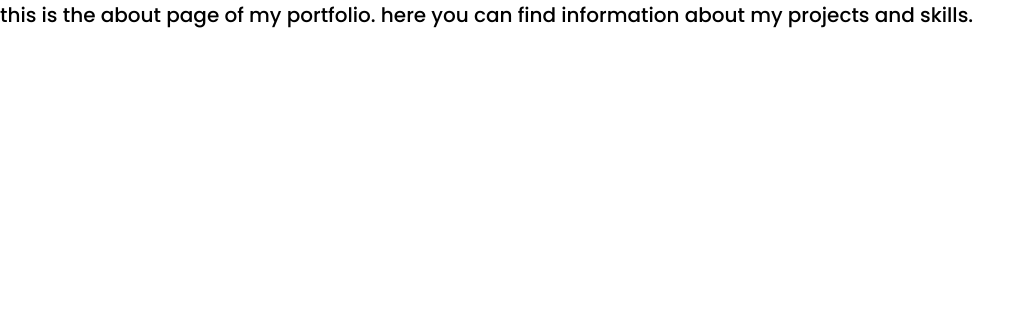
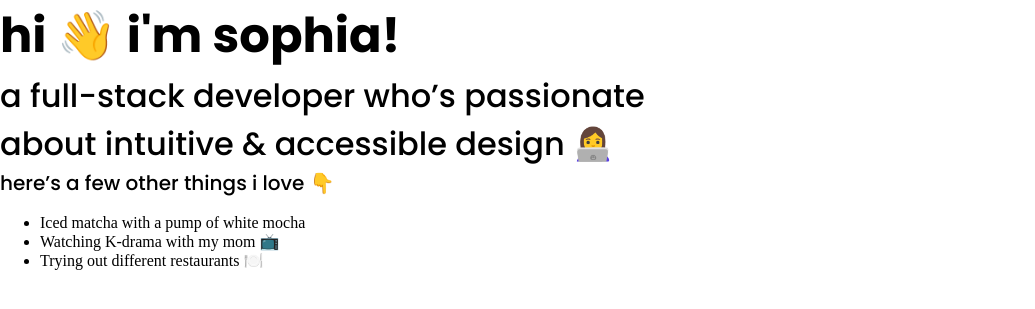
Before and after one commit to sdbsalta/portfolio, a Django app: page /about/ in a window 1280 px wide. Shown: the part 65-374 px from the top of the page, without its empty margins (0-1035 px from the left). Run offline with Django 5.2, Linux system fonts and the light colour scheme.

Commit message:
html text about me

```diff
--- a/portfolio/templates/about.html
+++ b/portfolio/templates/about.html
@@ -3,5 +3,17 @@
 {% block title %}About{% endblock %}
 
 {% block content %}
-    <p>This is the about page of my portfolio. Here you can find information about my projects and skills.</p>
+<div class="about">
+    <div class="hero">
+        <h1>hi 👋 i'm sophia!</h1>
+        <h2>a full-stack developer who’s passionate<br>about intuitive & accessible design 👩‍💻</h2>
+    </div>
+    <div class="list">
+        <p>Here’s a few other things I love 👇</p>
+            <ul>
+                <li>Iced matcha with a pump of white mocha</li>
+                <li>Watching K-drama with my mom 📺</li>
+                <li>Trying out different restaurants 🍽️</li>
+            </ul>
+    </div>
 {% endblock %}
```
Also changed, not shown: portfolio/templates/home.html (+6 -4 lines).
